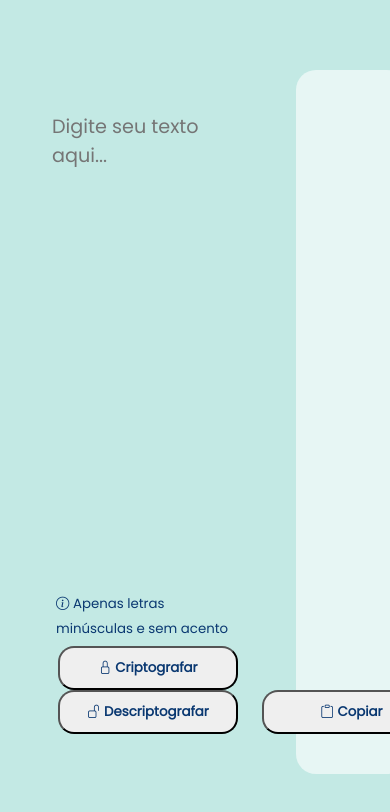
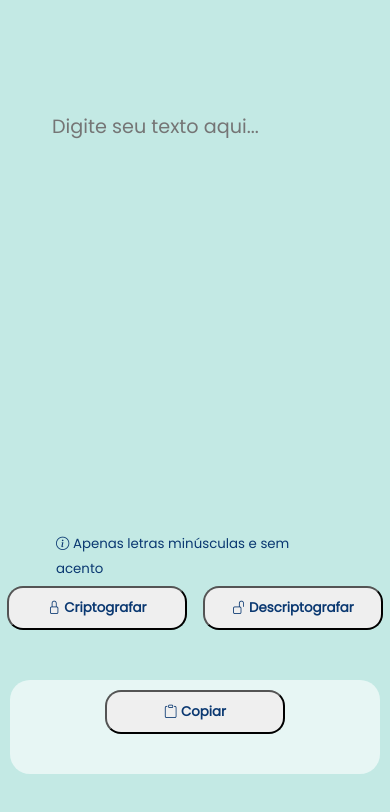
Before and after one commit to PedroJSBezerra/Desafio-Decodificador-de-Texto, a plain HTML site: page index.html in a window 390 px wide. Drawn offline with nearby package versions, Linux system fonts and the light colour scheme.

Commit message:
1 file modified

```diff
--- a/style.css
+++ b/style.css
@@ -78,9 +78,6 @@ textarea::placeholder {
   margin: 6px;
 }
 
-.controls {
-}
-
 button {
   padding: 10px 20px;
   border-radius: 16px;
@@ -90,5 +87,16 @@ button {
   font-weight: 600;
 }
 
-.output {
+@media screen and (max-width: 800px) {
+
+  .controls {
+    display: flex;
+  }
+  .output {
+  }
+
+  .row {
+    flex-direction: column;
+  }
+
 }
```
